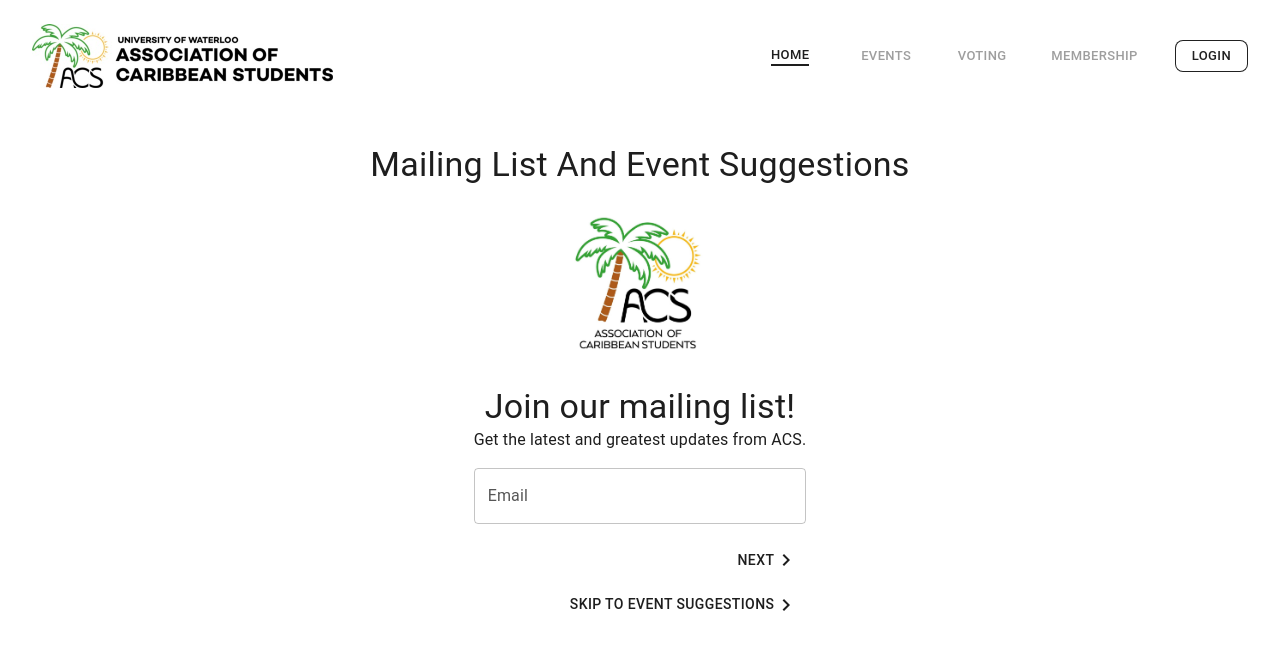
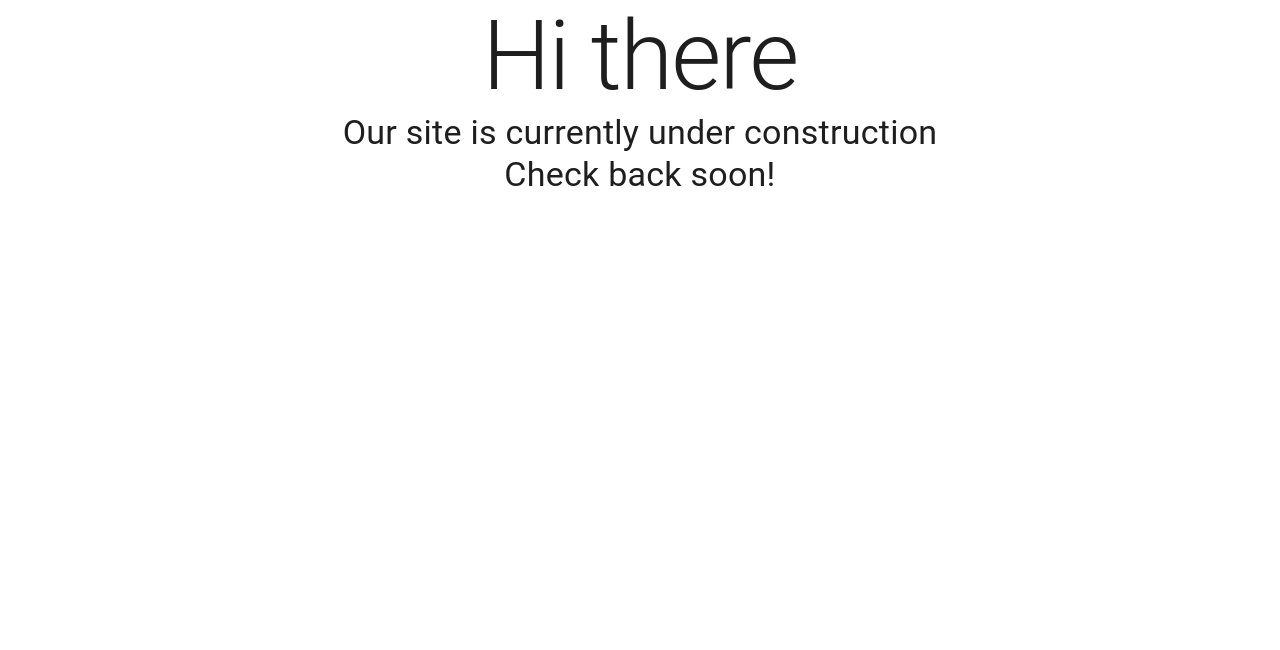
Before and after one commit to uwaterlooacs/acs, a React (Create React App) app in the folder client/: page / in a window 1280 px wide. Shown: the top 650 px of the page. Built offline with nearby package versions, Linux system fonts and the light colour scheme.

Commit message:
under construction

```diff
--- a/client/src/pages/Home/index.tsx
+++ b/client/src/pages/Home/index.tsx
@@ -1,12 +1,26 @@
 import React from 'react';
-import Page from 'components/Page';
-import MailingList from 'components/forms/MailingList';
+import { Typography } from '@material-ui/core';
 
 function Home() {
   return (
-    <Page>
-      <MailingList />
-    </Page>
+    <div
+      style={{
+        display: 'flex',
+        justifyContent: 'center',
+        alignItems: 'center',
+        flexDirection: 'column',
+      }}
+    >
+      <Typography variant="h1" align="center" color="textPrimary">
+        Hi there
+      </Typography>
+      <Typography variant="h4" align="center" color="textPrimary">
+        Our site is currently under construction
+      </Typography>
+      <Typography variant="h4" align="center" color="textPrimary">
+        Check back soon!
+      </Typography>
+    </div>
   );
 }
 
```
